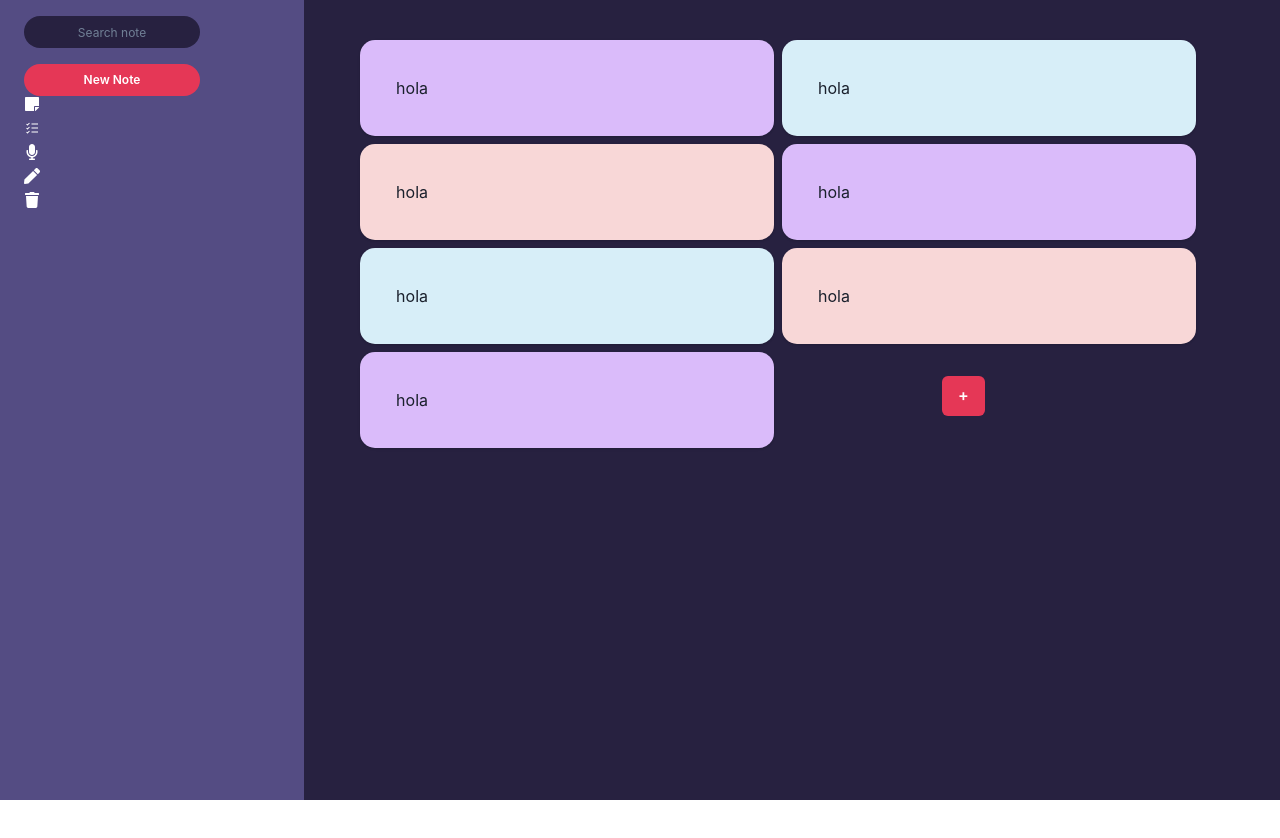
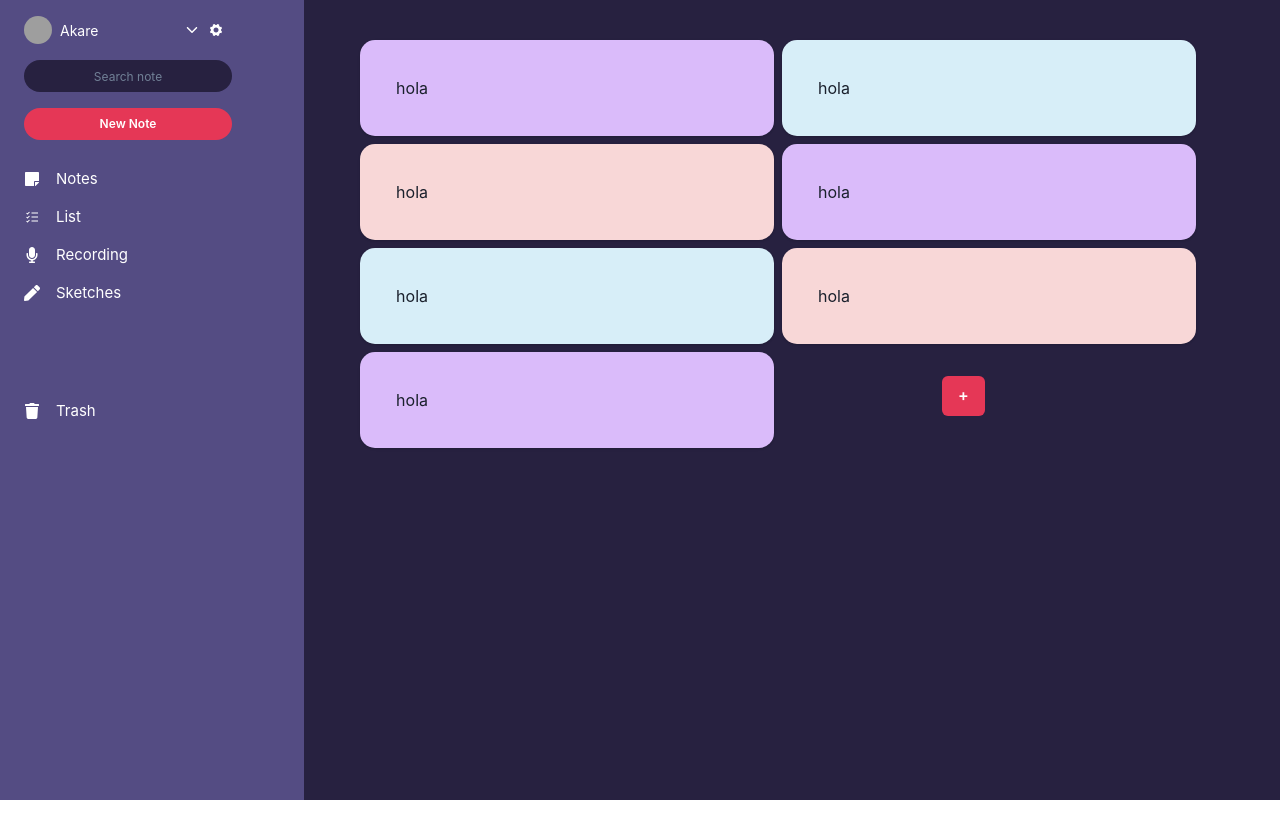
Before and after one commit to akareagwom/note-pal, a React (Vite) app: page /Layout in a window 1280 px wide. Built offline with nearby package versions, Linux system fonts and the light colour scheme; grey boxes are pictures that could not be loaded.

Commit message:
notes ui

```diff
--- a/src/components/NavBar.tsx
+++ b/src/components/NavBar.tsx
@@ -1,12 +1,17 @@
 import {
     Box,
     Button,
+    Flex,
     Icon,
     Input,
-    Stack
+    Stack,
+    Text,
+    Image,
+    Avatar
   } from "@chakra-ui/react";
 import { FaStickyNote, FaMicrophone, FaPen, FaTrash } from "react-icons/fa";
 import { LiaListAlt } from "react-icons/lia";
+import { IoIosArrowDown,IoIosSettings } from "react-icons/io";
 
 
 
@@ -14,17 +19,45 @@ import { LiaListAlt } from "react-icons/lia";
 
 const NavBar =()=>{
     return (
-        <Box pl={6} h={'100vh'} bg={'#544c83'}>
-            <Input placeholder="Search note" border={0} mt={4} color={'gray'} textAlign={'center'} fontSize={12} p={0} borderRadius={20} h={8} w={'44'} bg={'#272140'} />
-            <Button bg={'#e53756'} color={'white'} p={0} mt={4} borderRadius={20} fontSize={12} h={8} w={'44'}>New Note</Button>
+        <Box pl={6}  h={'100vh'} bg={'#544c83'}>
+            <Flex w={'200px'} justifyContent={'space-between'} pt={4} alignItems={'center'}>
+                <Flex  alignItems={'center'}>
+                    <Avatar w={7} h={7} src='https://bit.ly/dan-abramov' />
+                    <Text fontSize={14} ml={2}  color={'white'}>Akare</Text>
+                </Flex>
+                <Flex justifyContent={'space-between'} color={'white'}>
+                    <Icon as={IoIosArrowDown}/>
+                    <Icon ml={2} as={IoIosSettings}/>
+                </Flex>
+            </Flex>
 
-            <Stack>
+            <Box>
+                <Input placeholder="Search note" border={0} mt={4} color={'gray'} textAlign={'center'} fontSize={12} p={0} borderRadius={20} h={8} w={'52'} bg={'#272140'} />
+                <Button bg={'#e53756'} color={'white'} p={0} mt={4} borderRadius={20} fontSize={12} h={8} w={'52'}>New Note</Button>
+            </Box>
+
+            <Stack lineHeight={2} mt={6} color={'white'}>
                 {/* <FaStickyNote/> */}
-                <Icon color={'white'} as={FaStickyNote}/>
-                <Icon color={'white'} as={LiaListAlt}/>
-                <Icon color={'white'} as={FaMicrophone}/>
-                <Icon color={'white'} as={FaPen}/>
-                <Icon color={'white'} as={FaTrash}/>
+                <Flex alignItems={'center'}  >
+                 <Icon color={'white'} as={FaStickyNote}/>
+                 <Text ml={4} fontSize={15}>Notes</Text>
+                </Flex>
+                <Flex alignItems={'center'}  >
+                    <Icon color={'white'} as={LiaListAlt}/>
+                    <Text ml={4} fontSize={15}>List</Text>
+                </Flex>
+                <Flex alignItems={'center'}  >
+                    <Icon color={'white'} as={FaMicrophone}/>
+                    <Text ml={4} fontSize={15}>Recording</Text>
+                </Flex>
+                <Flex alignItems={'center'}  >
+                    <Icon color={'white'} as={FaPen}/>
+                    <Text ml={4} fontSize={15}>Sketches</Text>
+                </Flex>
+                <Flex mt={20} alignItems={'center'}  >
+                    <Icon color={'white'} as={FaTrash}/>
+                    <Text ml={4} fontSize={15}>Trash</Text>
+                </Flex>
             </Stack>
         </Box>
     )
```
